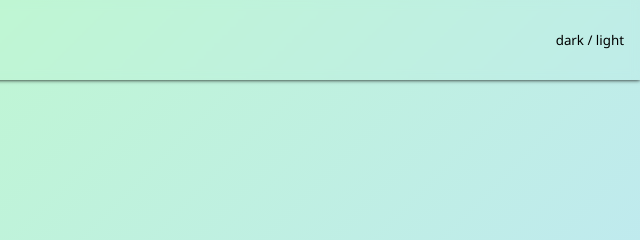
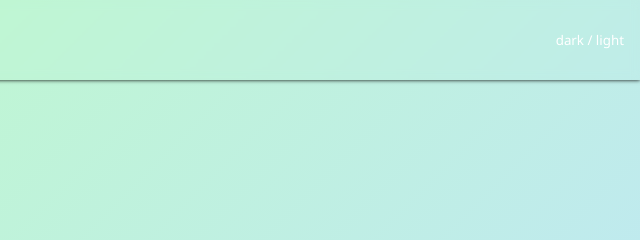
Before and after one commit to AbdessalemBendouba/registre_des_cours, a plain HTML site: page index.html in a window 1280 px wide. Shown: the top 240 px of the page, 640-1280 px from the left. Drawn offline with Linux system fonts and the light colour scheme.

Commit message:
updated style

```diff
--- a/style.css
+++ b/style.css
@@ -13,6 +13,7 @@
 body{
     width:100vw;
 }
+
 nav{
     width: 100%;
     display: flex;
@@ -37,13 +38,22 @@ nav button, nav span{
 }
 
 button{
-    border: 0 ;
+    border: 0;
     background: transparent;
+    cursor: pointer;
 }
 
 body.light{
     color: black;
     background: white;
+}
+
+body.light button{
+    color: white;
+}
+
+body.dark button{
+    color: white;
 }
 
 body.dark{
```
Also changed, not shown: index.html (line endings or trailing spaces).
